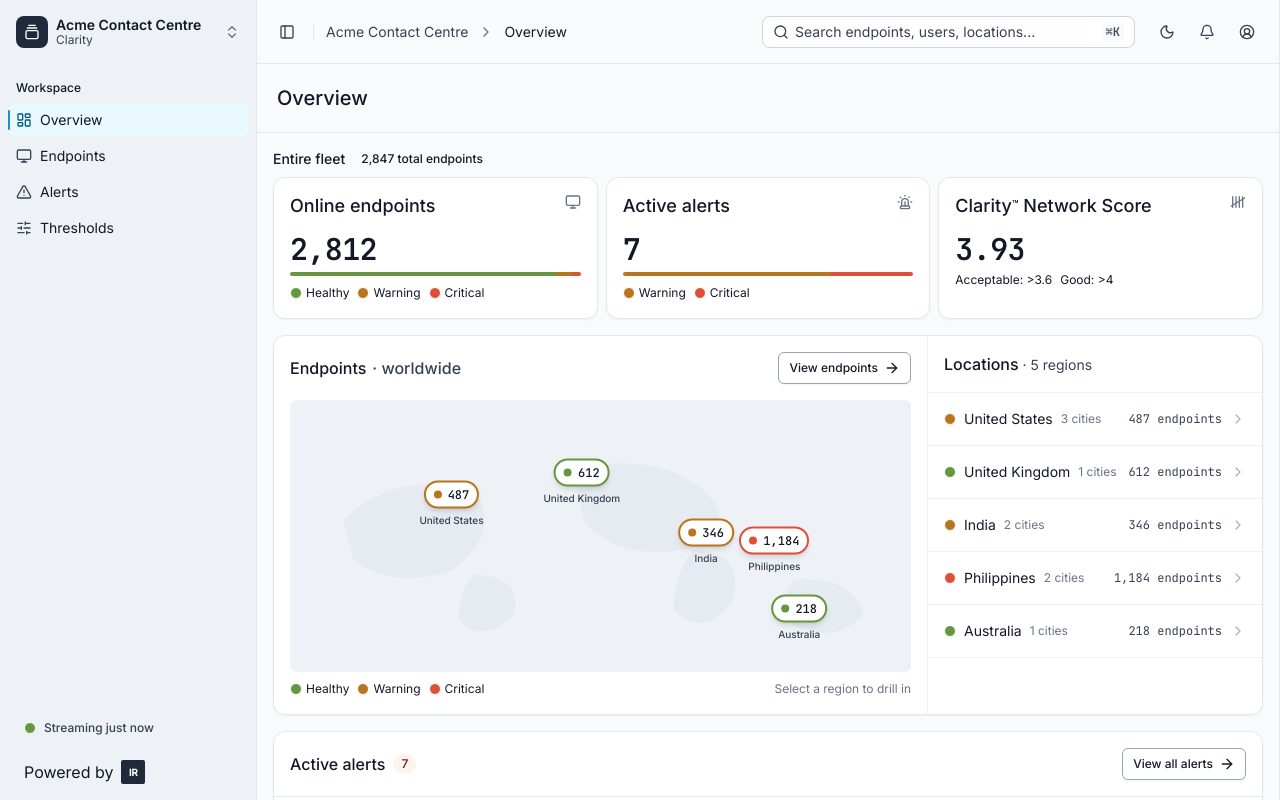
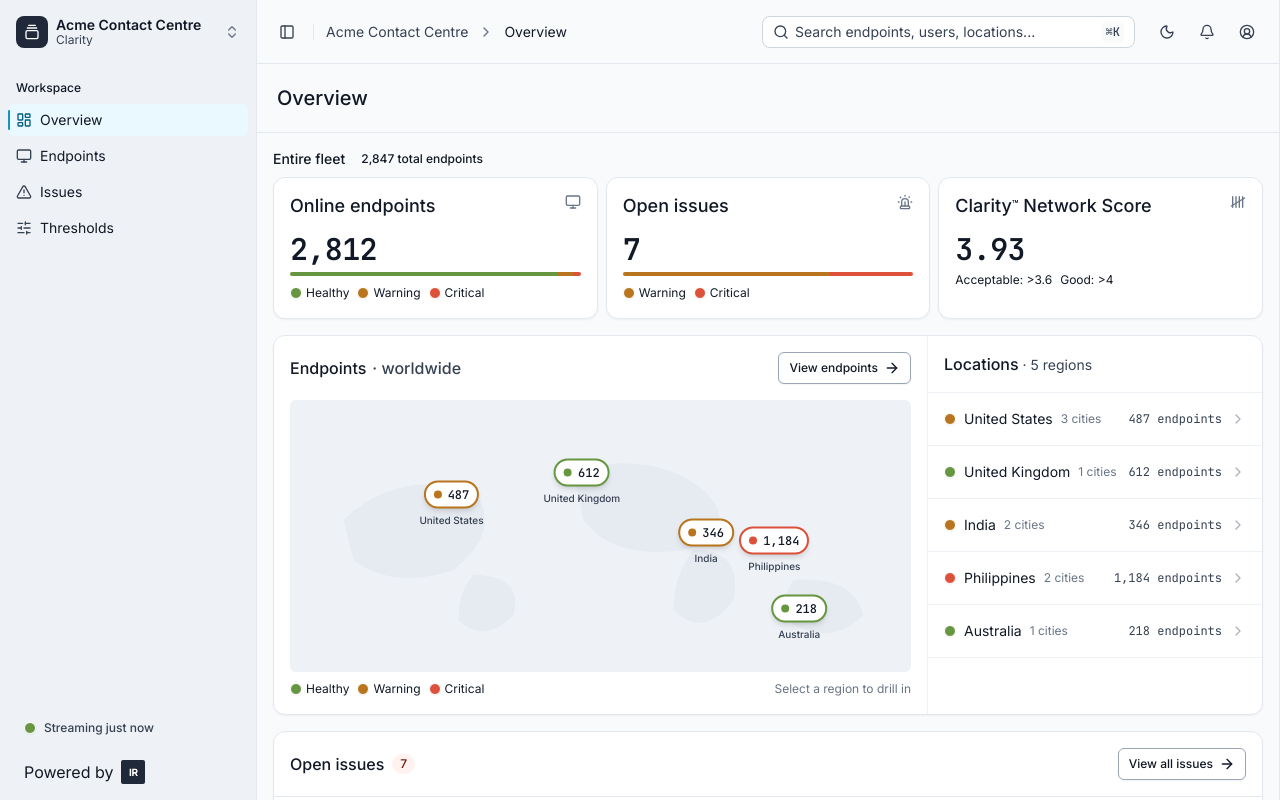
Before and after one commit to mynameiseeyern/Clarion-prototype, a React (Vite) app: page / in a window 1280 px wide. Built offline with nearby package versions, Linux system fonts and the light colour scheme.

Commit message:
Terminology: Alerts -> Issues across UI (nav, Open issues KPI/card, locations, Issues table/drawer); Endpoints 'Primary issue' -> 'Symptom'; reserve 'Alert' for real-time notifications

```diff
--- a/src/components/alerts/AlertDrawer.tsx
+++ b/src/components/alerts/AlertDrawer.tsx
@@ -81,10 +81,10 @@ export function AlertDrawer({
           {/* utility bar */}
           <div className="flex shrink-0 items-center justify-between px-3 py-2" style={{ borderBottom: "1px solid var(--border-neutral-subtle)" }}>
             <div className="flex items-center gap-1">
-              <IconBtn label="Previous alert" onClick={() => go(-1)} disabled={index === 0}><ChevronUp className="size-4" /></IconBtn>
-              <IconBtn label="Next alert" onClick={() => go(1)} disabled={index === rows.length - 1}><ChevronDown className="size-4" /></IconBtn>
+              <IconBtn label="Previous issue" onClick={() => go(-1)} disabled={index === 0}><ChevronUp className="size-4" /></IconBtn>
+              <IconBtn label="Next issue" onClick={() => go(1)} disabled={index === rows.length - 1}><ChevronDown className="size-4" /></IconBtn>
               <span className="ml-1 inline-flex items-center gap-1.5 text-xs font-medium" style={{ color: "var(--fg-neutral-subtle)" }}>
-                <Siren className="size-3.5" /> Alert {index + 1} <span style={{ color: "var(--fg-neutral-subtle)" }}>of {rows.length}</span>
+                <Siren className="size-3.5" /> Issue {index + 1} <span style={{ color: "var(--fg-neutral-subtle)" }}>of {rows.length}</span>
               </span>
             </div>
             <IconBtn label="Close" onClick={() => onOpenChange(false)}><X className="size-4" /></IconBtn>
@@ -99,7 +99,7 @@ export function AlertDrawer({
                   <Dialog.Title className="truncate text-lg font-semibold" style={{ color: "var(--fg-neutral-emphasis)" }}>{rollup.title}</Dialog.Title>
                   <span className="shrink-0 rounded-md px-2 py-0.5 text-xs font-semibold uppercase" style={{ background: tone.bg, color: tone.fg }}>{cap(rollup.severity)}</span>
                 </div>
-                <Dialog.Description className="text-xs" style={{ color: "var(--fg-neutral-muted)" }}>Alert rollup · {rollup.affected} endpoints affected</Dialog.Description>
+                <Dialog.Description className="text-xs" style={{ color: "var(--fg-neutral-muted)" }}>Issue · {rollup.affected} endpoints affected</Dialog.Description>
               </div>
             </div>
             <div className="mt-3 flex flex-wrap items-center gap-x-4 gap-y-1 pb-4 text-sm">
--- a/src/components/alerts/AlertsTable.tsx
+++ b/src/components/alerts/AlertsTable.tsx
@@ -44,9 +44,9 @@ export function AlertsTable({
   return (
     <Card className="w-full gap-0 overflow-hidden rounded-xl p-0">
       <div className="flex items-center gap-2 px-4 py-4">
-        <h2 className="text-base font-medium" style={{ color: "var(--fg-neutral-emphasis)" }}>Alerts</h2>
+        <h2 className="text-base font-medium" style={{ color: "var(--fg-neutral-emphasis)" }}>Issues</h2>
         <span className="flex h-5 items-center rounded-full px-2 text-xs font-medium" style={{ background: "var(--bg-neutral-subtle)", color: "var(--fg-neutral-muted)" }}>
-          {rows.length} active · {totalAffected.toLocaleString()} endpoints
+          {rows.length} open · {totalAffected.toLocaleString()} endpoints
         </span>
       </div>
 
@@ -54,7 +54,7 @@ export function AlertsTable({
       <div className="flex flex-col gap-2 px-4 pb-4 sm:flex-row sm:items-center">
         <div className="flex h-9 w-full items-center gap-1.5 rounded-lg px-2.5 sm:max-w-xs" style={{ background: "var(--bg-input-default)", border: "1px solid var(--border-input-default)" }}>
           <Search className="size-4 shrink-0" style={{ color: "var(--fg-neutral-muted)" }} />
-          <input value={search} onChange={(e) => setSearch(e.target.value)} placeholder="Search alerts…"
+          <input value={search} onChange={(e) => setSearch(e.target.value)} placeholder="Search issues…"
             className="min-w-px flex-1 bg-transparent text-sm outline-none placeholder:text-[var(--fg-neutral-muted)]" style={{ color: "var(--fg-neutral-emphasis)" }} />
           {search && (
             <button type="button" aria-label="Clear search" onClick={() => setSearch("")} className="flex size-5 shrink-0 items-center justify-center rounded-sm hover:bg-[var(--bg-neutral-subtle-hovered)]" style={{ color: "var(--fg-neutral-muted)" }}>
@@ -85,7 +85,7 @@ export function AlertsTable({
         <table className="w-full border-collapse text-sm">
           <thead>
             <tr style={{ borderBottom: "1px solid var(--border-neutral-muted)", background: "var(--bg-neutral-subtle)", color: "var(--fg-neutral-muted)" }}>
-              <th className="h-10 px-4 text-left text-xs font-medium">Alert</th>
+              <th className="h-10 px-4 text-left text-xs font-medium">Issue</th>
               <th className="h-10 px-4 text-left text-xs font-medium">Location</th>
               <th className="h-10 px-4 text-left text-xs font-medium">Affected</th>
               <th className="h-10 px-4 text-left text-xs font-medium">Severity</th>
@@ -127,7 +127,7 @@ export function AlertsTable({
               )
             })}
             {rows.length === 0 && (
-              <tr><td colSpan={6} className="px-4 py-16 text-center text-sm" style={{ color: "var(--fg-neutral-muted)" }}>No alerts match your filters — all clear.</td></tr>
+              <tr><td colSpan={6} className="px-4 py-16 text-center text-sm" style={{ color: "var(--fg-neutral-muted)" }}>No issues match your filters — all clear.</td></tr>
             )}
           </tbody>
         </table>
--- a/src/components/dashboard/ActiveAlertsCard.tsx
+++ b/src/components/dashboard/ActiveAlertsCard.tsx
@@ -43,7 +43,7 @@ export function ActiveAlertsCard({
     <Card className="w-full gap-0 overflow-hidden rounded-xl p-0">
       <div className="flex items-center justify-between p-4" style={{ borderBottom: "1px solid var(--border-neutral-muted)" }}>
         <div className="flex items-center gap-2">
-          <h2 className="text-base font-medium" style={{ color: "var(--fg-neutral-emphasis)" }}>Active alerts</h2>
+          <h2 className="text-base font-medium" style={{ color: "var(--fg-neutral-emphasis)" }}>Open issues</h2>
           {rollups.length > 0 && (
             <span className="flex h-5 items-center rounded-full px-2 text-xs font-medium" style={{ background: "var(--bg-danger-subtle)", color: "var(--fg-on-danger-subtle)" }}>
               {rollups.length}
@@ -51,7 +51,7 @@ export function ActiveAlertsCard({
           )}
         </div>
         <Button variant="outline" size="sm" className="gap-1.5" onClick={onViewAll}>
-          View all alerts
+          View all issues
           <ArrowRight className="size-4" />
         </Button>
       </div>
@@ -59,7 +59,7 @@ export function ActiveAlertsCard({
       {rollups.length > 0 ? (
         <>
           <div className="px-4 pt-3 text-xs" style={{ color: "var(--fg-neutral-muted)" }}>
-            {rollups.length} alert{rollups.length === 1 ? "" : "s"} · {totalAffected.toLocaleString()} endpoints affected in {name}
+            {rollups.length} issue{rollups.length === 1 ? "" : "s"} · {totalAffected.toLocaleString()} endpoints affected in {name}
           </div>
           <div className="flex flex-col p-2">
             {rollups.map((r, i) => {
@@ -112,7 +112,7 @@ export function ActiveAlertsCard({
         <div className="flex flex-col gap-0.5 px-4 py-4">
           <p className="inline-flex items-center gap-1.5 text-sm font-medium" style={{ color: "var(--fg-neutral-emphasis)" }}>
             <CircleCheck className="size-4" style={{ color: "var(--fg-success)" }} />
-            No active alerts in {name}
+            No open issues in {name}
           </p>
           <p className="text-sm" style={{ color: "var(--fg-neutral-muted)" }}>
             Recent activity for this location · last 24 h
--- a/src/components/dashboard/MapAndLocations.tsx
+++ b/src/components/dashboard/MapAndLocations.tsx
@@ -179,7 +179,7 @@ function LocationsPanel({
                     <span className="flex shrink-0 items-center gap-1 whitespace-nowrap font-mono text-xs" style={{ color: isSelected ? "var(--fg-neutral-emphasis)" : "var(--fg-neutral-muted)" }}>
                       <span>{loc.endpoints.toLocaleString()} endpoints</span>
                       <span>·</span>
-                      <span>{loc.activeAlerts === 0 ? "No alerts" : `${loc.activeAlerts} alert${loc.activeAlerts === 1 ? "" : "s"}`}</span>
+                      <span>{loc.activeAlerts === 0 ? "No issues" : `${loc.activeAlerts} issue${loc.activeAlerts === 1 ? "" : "s"}`}</span>
                     </span>
                   </button>
                   <button type="button" aria-label={`View ${loc.name} endpoints`} onClick={() => onViewEndpoints(loc.id)}
--- a/src/components/dashboard/StatsStrip.tsx
+++ b/src/components/dashboard/StatsStrip.tsx
@@ -34,7 +34,7 @@ export function StatsStrip({ live }: { live: LiveFleet }) {
           </div>
         </KpiCard>
 
-        <KpiCard title="Active alerts" icon={Siren} value={String(live.activeAlerts)}>
+        <KpiCard title="Open issues" icon={Siren} value={String(live.activeAlerts)}>
           <SegmentedBar
             segments={[
               { status: "warning", flex: 5 },
--- a/src/components/endpoints/EndpointsTable.tsx
+++ b/src/components/endpoints/EndpointsTable.tsx
@@ -179,7 +179,7 @@ export function EndpointsTable({
               <SortHeader label="Status" col="status" sortKey={sortKey} sortDir={sortDir} onSort={onSort} className="text-left" />
               {showLocation && <SortHeader label="Location" col="location" sortKey={sortKey} sortDir={sortDir} onSort={onSort} className="text-left" />}
               <SortHeader label="Clarity Score" col="score" sortKey={sortKey} sortDir={sortDir} onSort={onSort} className="text-left" />
-              {showIssue && <SortHeader label="Primary issue" col="issue" sortKey={sortKey} sortDir={sortDir} onSort={onSort} className="text-left" />}
+              {showIssue && <SortHeader label="Symptom" col="issue" sortKey={sortKey} sortDir={sortDir} onSort={onSort} className="text-left" />}
               <th className="w-10" />
             </tr>
           </thead>
--- a/src/nav.ts
+++ b/src/nav.ts
@@ -17,7 +17,7 @@ export interface NavItem {
 export const navItems: NavItem[] = [
   { id: "overview", label: "Overview", icon: LayoutDashboard },
   { id: "endpoints", label: "Endpoints", icon: Monitor },
-  { id: "alerts", label: "Alerts", icon: TriangleAlert },
+  { id: "alerts", label: "Issues", icon: TriangleAlert },
   { id: "thresholds", label: "Thresholds", icon: SlidersHorizontal },
 ]
 
```
